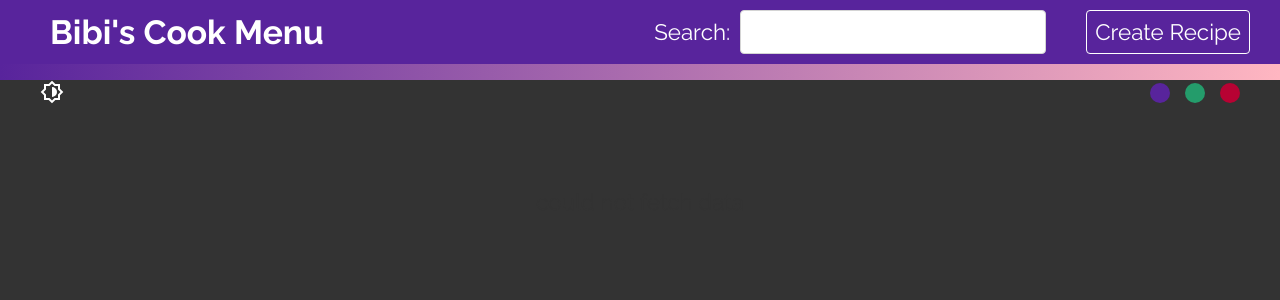
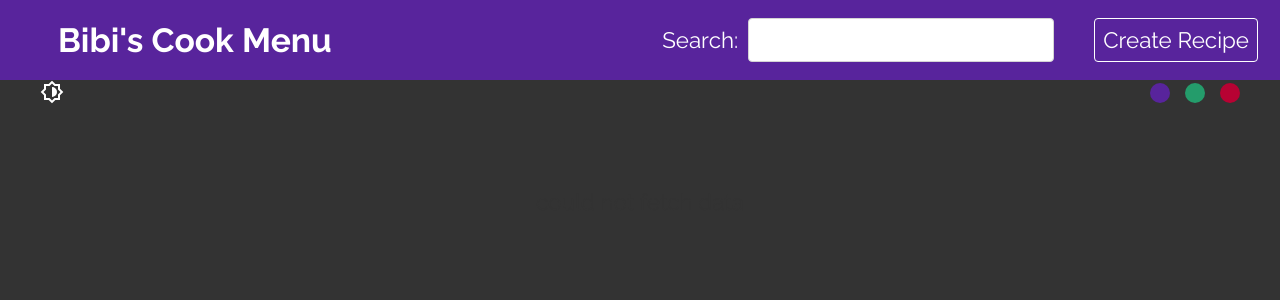
Before and after one commit to Muees99/Cooking-Recipes, a React (Create React App) app: page / in a window 1280 px wide. Shown: the top 300 px of the page. Built offline with nearby package versions, Linux system fonts and the light colour scheme; no server answers.

Commit message:
Inserted Background and ammended the Navbar

```diff
--- a/src/components/Navbar.css
+++ b/src/components/Navbar.css
@@ -1,42 +1,9 @@
-/* .navbar {
-  background: #58249c;
-  padding: 10px;
-  color: #fff;
-  position: fixed;
-  top: 0;
-}
-.navbar nav {
-  display: flex;
-  align-items: center;
-  max-width: 1200px;
-  margin: 0 auto;
-
-}
-.navbar a.brand {
-  margin-right: auto;
-  color: #fff;
-  text-decoration: none;
-}
-.navbar a:last-child {
-  color: #fff;
-  text-decoration: none;
-  margin-left: 40px;
-  padding: 8px;
-  border: 1px solid #fff;
-  border-radius: 4px;
-}
-.navbar a:last-child:hover {
-  background: #fff;
-  color: #333;
-} */
-
-
 .navbar {
   position: fixed;
   top: 0;
   width: 100%;
   background: #58249c;
-  padding: 10px;
+  padding: 18px;  /*size of the navbar can be adjusted here*/
   color: #fff;
   z-index: 1000; /* Ensure it's above other elements if needed */
 }
--- a/src/index.css
+++ b/src/index.css
@@ -8,9 +8,9 @@ body {
   font-family: Raleway, sans-serif;
   margin: 0;
   font-size: 1.4em;
-  /* background: #dfdfdf; */
+  background: #dfdfdf;
   /* background-color: #FFD700; */
-  background: linear-gradient(to right, #58249C, #FFB6C1);
+  /* background: linear-gradient(to right, #58249C, #FFB6C1); */
   ;
   color: #333;
 }
```
